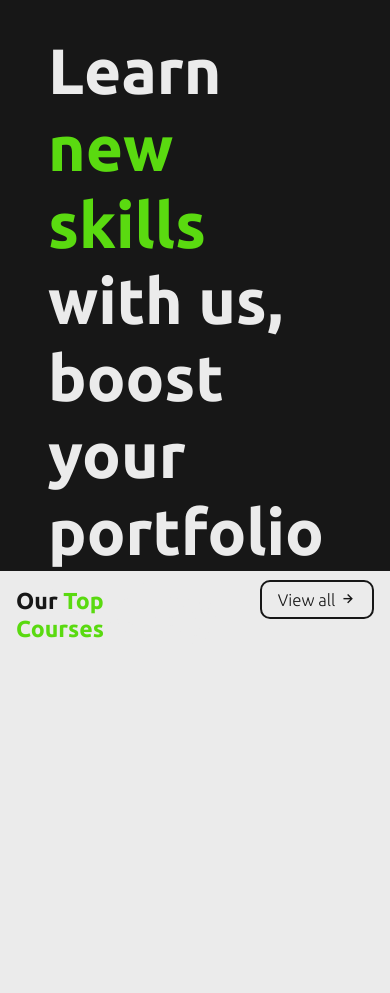
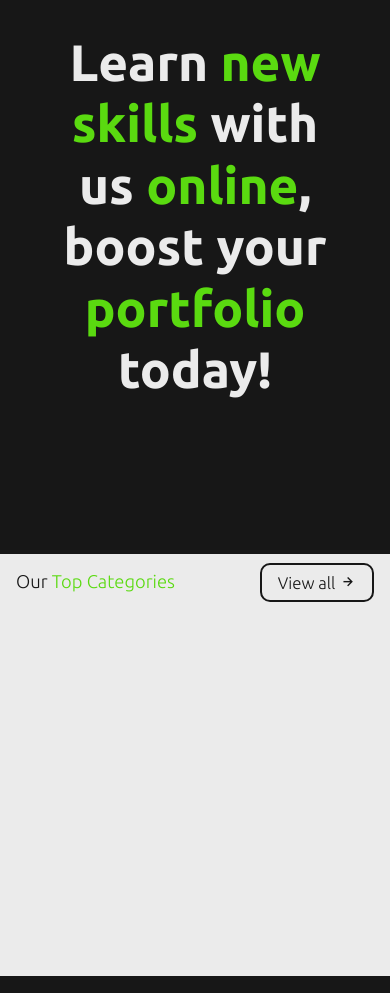
Before and after one commit to DelivceNdegwa/OnlineCourses, a Django app: page / in a window 390 px wide. Shown: the part 110-1103 px from the top of the page. Run offline with Django 4.2, Linux system fonts and the light colour scheme; some libraries are stand-ins or nearby versions.

Commit message:
Created a new category

```diff
--- a/courses/admin.py
+++ b/courses/admin.py
@@ -4,3 +4,4 @@
 
 
 admin.site.register(models.Video)
+admin.site.register(models.Category)
--- a/frontend/static/css/style.css
+++ b/frontend/static/css/style.css
@@ -34,6 +34,7 @@
     color: var(--primary-variant) !important;
     min-height: 100vh;
     max-width: 100% !important;
+    min-width: 370px !important;
     overflow-x: hidden !important;
 }
 img{
@@ -235,6 +236,7 @@
     font-weight: 600 !important;
 }
 
+
 @media (min-width:1115px) and (max-width:1200px){
     /* Buttons */
     .navbar .btn-custom-secondary,
@@ -277,3 +279,70 @@
     }
 
 }
+
+@media (max-width: 394px){
+    .banner-content h2{
+        font-size: 3.2rem !important;
+    }
+
+    .courses-section h1{
+        font-size: 1.15rem !important;
+    }
+}
+
+@media (min-width: 394px) and (max-width:539px){
+    .banner-content h2{
+        font-size: 3.6rem !important;
+    }
+}
+
+@media (min-width:394px) and (max-width: 407px){
+    .banner-content h2{
+        font-size: 3.4rem !important;
+    }
+}
+
+
+@media (max-width:495px){
+    .courses-section h1{
+        font-weight: 400 !important;
+    }
+}
+
+@media (max-width:767px){
+    .banner-section{
+        height: 60vh !important;
+    }
+
+    .banner-content h2{
+        text-align: center;
+        height: inherit !important;
+    }
+}
+
+@media (min-width: 1115px) and (max-width: 1130px){
+    .navbar .btn-custom-secondary-outlined{
+        font-size: 0.8rem !important;
+    }
+
+}
+
+@media (min-width:769px) and (max-width:992px){
+    .banner-content h2{
+        font-size: 3.8rem !important;
+    }
+
+    .banner-section{
+        height: 100vh !important;
+    }
+
+    .banner-image{
+        height: 300px !important;
+    }
+}
+
+@media (min-width: 992px) and (max-width: 1199px){
+    .banner-content h2{
+        font-size: 3rem !important;
+    }
+}
--- a/frontend/views.py
+++ b/frontend/views.py
@@ -1,7 +1,8 @@
 from django.shortcuts import render
-
+from courses.models import Category
 
 def index(request):
+    categories = Category.objects.all()[:5]
     context = {
 
     }
--- a/templates/components/banner_content.html
+++ b/templates/components/banner_content.html
@@ -1,5 +1,7 @@
 <div class="banner-content mx-lg-3 mx-md-2 mx-sm-1 h-100">
     <div class="d-flex align-items-center">
-        <h2 class="h1">Learn <span class="text-custom-secondary">new skills</span> with us, boost your portfolio today</h2>
+        <h2 class="h1">
+            Learn <span class="text-custom-secondary">new skills</span> with us <span class="text-custom-secondary">online</span>, boost your <span class="text-custom-secondary">portfolio</span> today!
+        </h2>
     </div>
 </div>
--- a/templates/components/nav_items_collapsed.html
+++ b/templates/components/nav_items_collapsed.html
@@ -4,7 +4,7 @@
             <a class="nav-link active" aria-current="page" href="#">Home</a>
         </li>
         <li class="nav-item">
-            <a class="nav-link" href="#">IELTS(International ENGL)</a>
+            <a class="nav-link" href="#">Courses</a>
         </li>
         <li class="nav-item">
             <a class="nav-link" href="#">Pricing</a>
--- a/templates/components/nav_items_large.html
+++ b/templates/components/nav_items_large.html
@@ -7,7 +7,7 @@
                         <a class="nav-link active" aria-current="page" href="#">Home</a>
                     </li>
                     <li class="nav-item">
-                        <a class="nav-link" href="#">Features</a>
+                        <a class="nav-link" href="#">Courses</a>
                     </li>
                     <li class="nav-item">
                         <a class="nav-link" href="#">Pricing</a>
--- a/templates/frontend/index.html
+++ b/templates/frontend/index.html
@@ -10,13 +10,13 @@
                 <div class="banner-section mt-3">
                     <div class="container">
                         <div class="row align-items-center">
-                            <div class="col-lg-6 col-md-6 h-100 col-12">
+                            <div class="col-lg-6 col-md-12 h-100 col-12">
                                 {% include "components/banner_content.html" %}
                             </div>
-                            <div class="col-lg-6 col-md-6 h-100 d-none d-lg-block">
+                            <div class="col-lg-6 col-md-12 h-100 d-none d-md-block">
                                 <img
                                     src="{% static 'images/banner_image_girl_reading.jpg' %}"
-                                    class="img-fluid w-100 h-100 m-3 shadow image-rounded"
+                                    class="img-fluid w-100 banner-image h-100 m-3 shadow image-rounded"
                                     alt="Banner Image"
                                 >
                             </div>
@@ -29,12 +29,12 @@
 
 
     <div class="row mt-3 p-3 courses-section">
-        <div class="col-6">
+        <div class="col-sm-8 col-6">
             <h1 class="h3">
-                Our <span class="text-custom-secondary">Top Courses</span>
+                Our <span class="text-custom-secondary">Top Categories</span>
             </h1>
         </div>
-        <div class="col-6 text-end">
+        <div class="col-sm-4 col-6 text-end">
             <a href="#" class="btn-custom-primary-variant">
                 <span>View all</span> <i class='bx bx-right-arrow-alt'></i>
             </a>
```
Also changed, not shown: courses/models.py (+16 -0 lines), courses/migrations/0005_category_remove_video_preview.py (added), courses/migrations/0006_alter_category_options_category_created_at_and_more.py (added).
